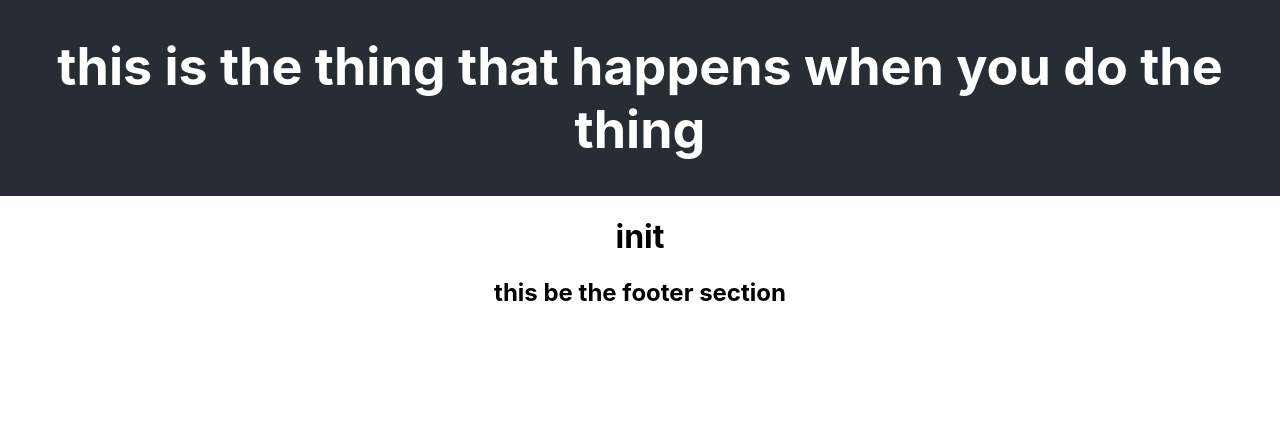
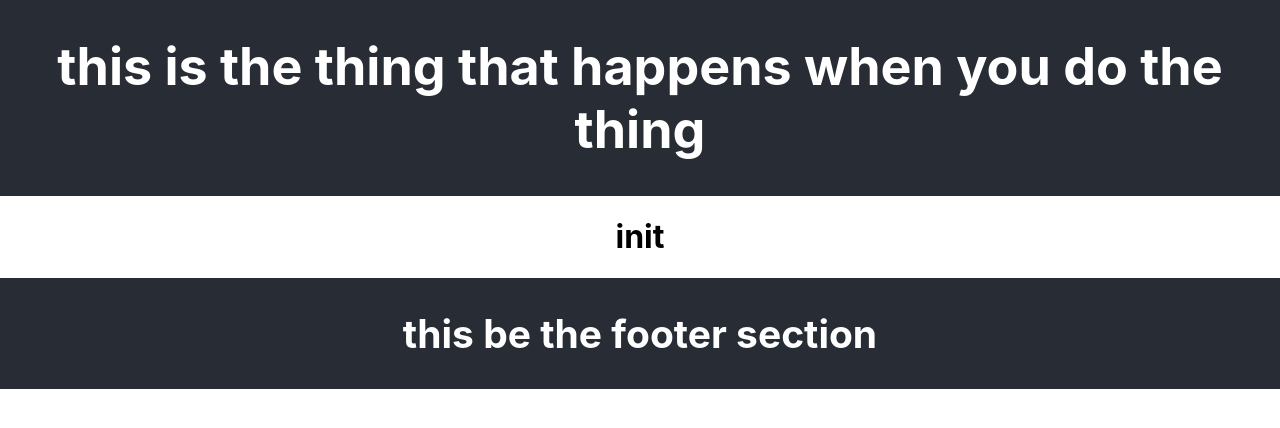
Before and after one commit to iamJakeRobbins/rblog, a React (Create React App) app: page / in a window 1280 px wide. Shown: the top 428 px of the page. Built offline with nearby package versions, Linux system fonts and the light colour scheme.

Commit message:
extremely basic frame almost in place

```diff
--- a/src/App.css
+++ b/src/App.css
@@ -13,7 +13,7 @@
   }
 }
 
-.App-header {
+.App-header, .App-footer {
   background-color: #282c34;
   min-height: 10vh;
   display: flex;
--- a/src/App.js
+++ b/src/App.js
@@ -13,7 +13,7 @@ function App() {
       <body>
       <Carousel />
       </body>
-      <footer>
+      <footer className="App-footer">
         <FooterComponent />
       </footer>
     </div>
```
